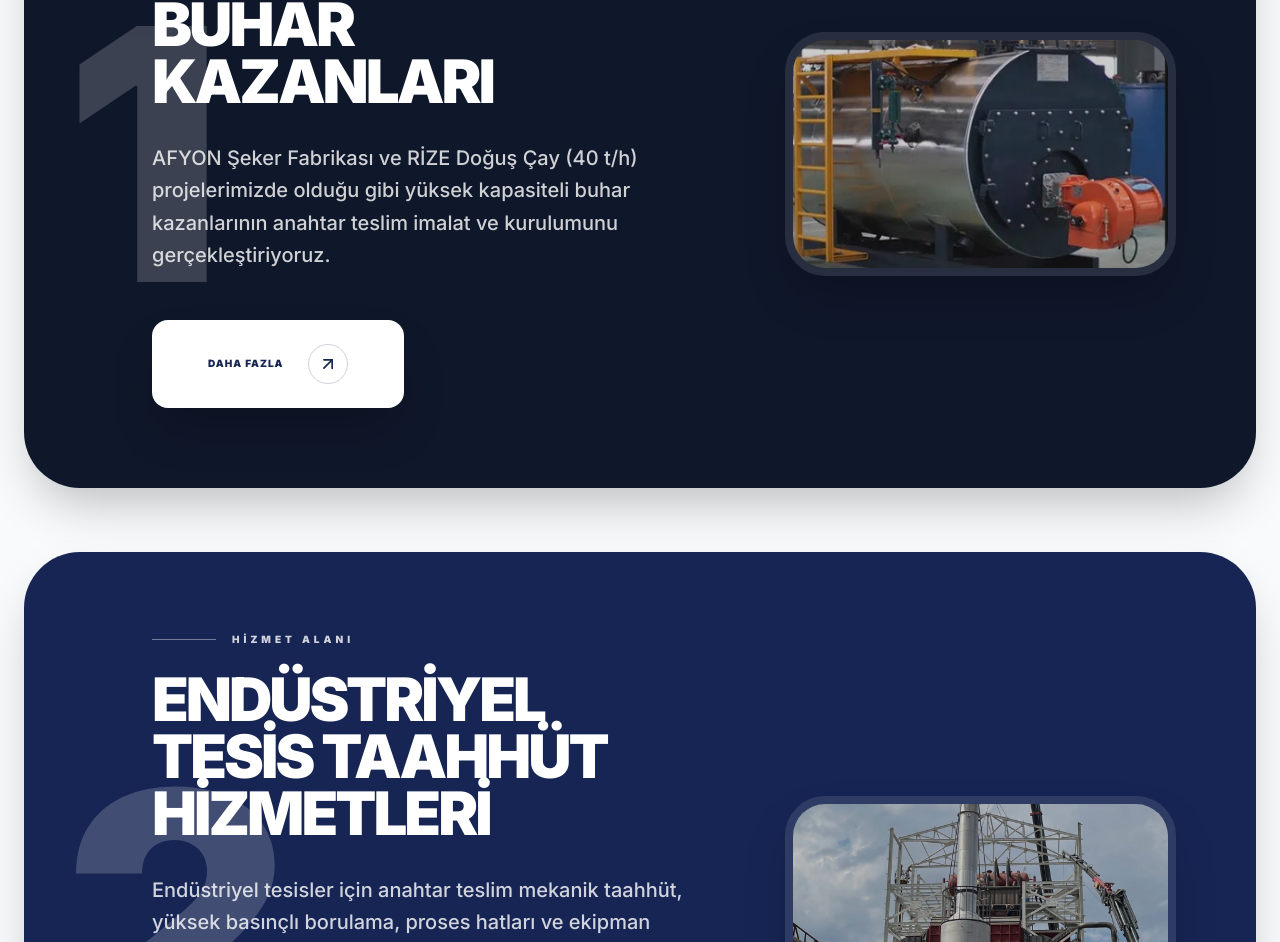
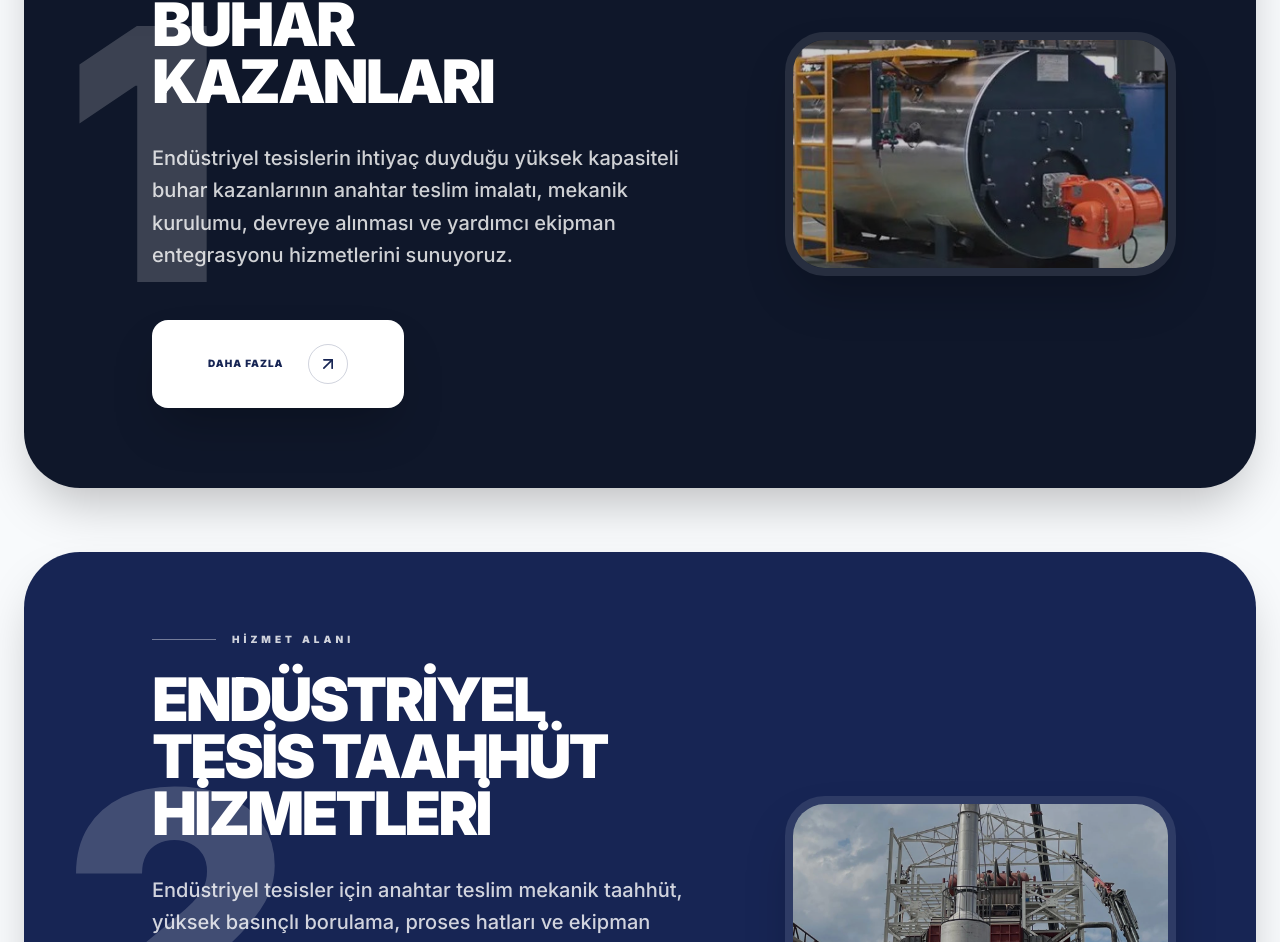
Before and after one commit to talhaff/Yaman_Kazan, a Next.js app: page / in a window 1280 px wide. Shown: the part 2089-3031 px from the top of the page. Built offline with nearby package versions, Linux system fonts and the light colour scheme.

Commit message:
feat: update description for Endüstriyel Buhar Kazanları to enhance clarity and detail

```diff
--- a/src/constants/services.ts
+++ b/src/constants/services.ts
@@ -18,7 +18,7 @@ export const services: Service[] = [
   {
     number: "1",
     title: "Endüstriyel Buhar Kazanları",
-    description: "AFYON Şeker Fabrikası ve RİZE Doğuş Çay (40 t/h) projelerimizde olduğu gibi yüksek kapasiteli buhar kazanlarının anahtar teslim imalat ve kurulumunu gerçekleştiriyoruz.",
+    description: "Endüstriyel tesislerin ihtiyaç duyduğu yüksek kapasiteli buhar kazanlarının anahtar teslim imalatı, mekanik kurulumu, devreye alınması ve yardımcı ekipman entegrasyonu hizmetlerini sunuyoruz.",
     image: "/img/buharkazan_06.jpeg",
     slug: "buhar-kazani-imalat-ve-kurulumu",
     color: "bg-slate-900 text-white"
```
